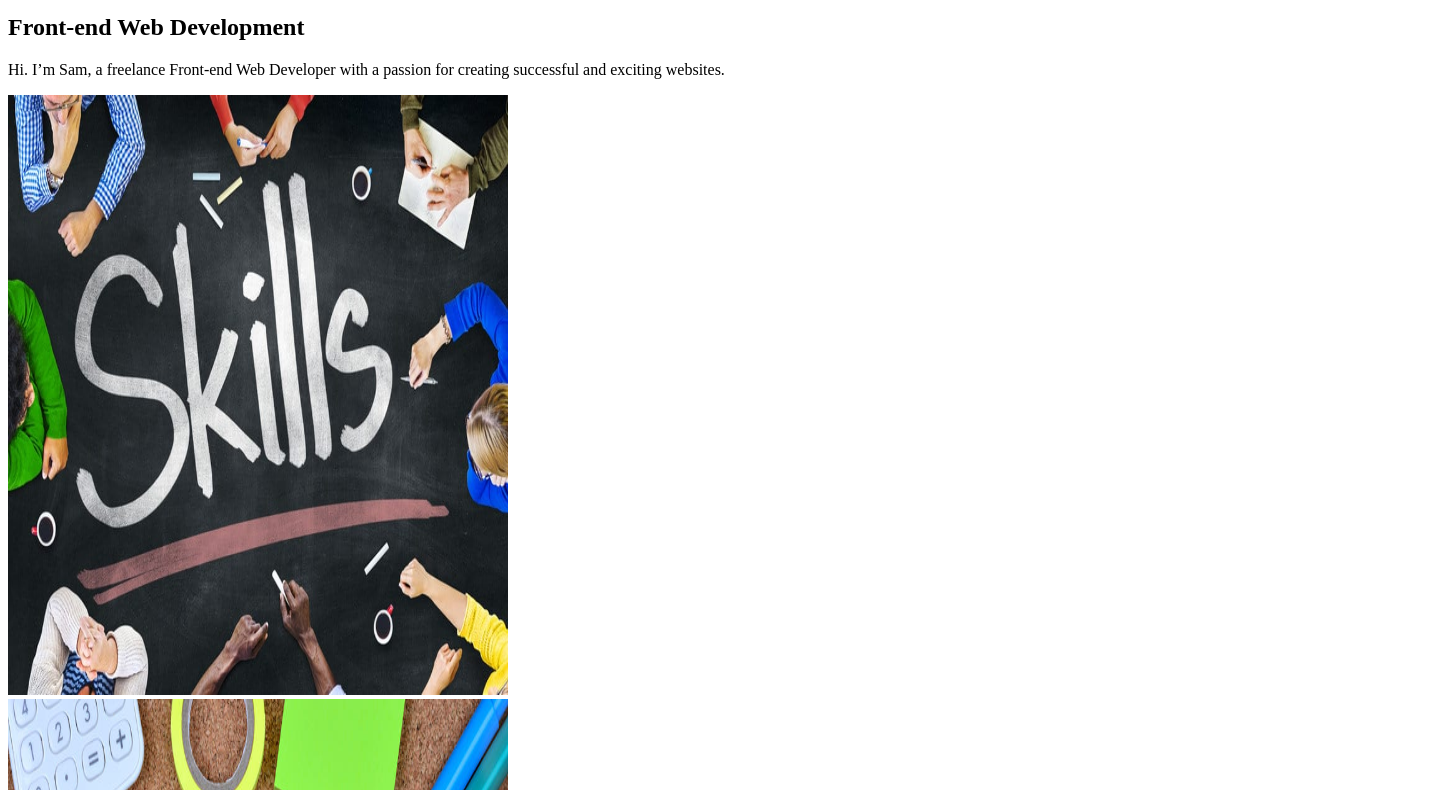
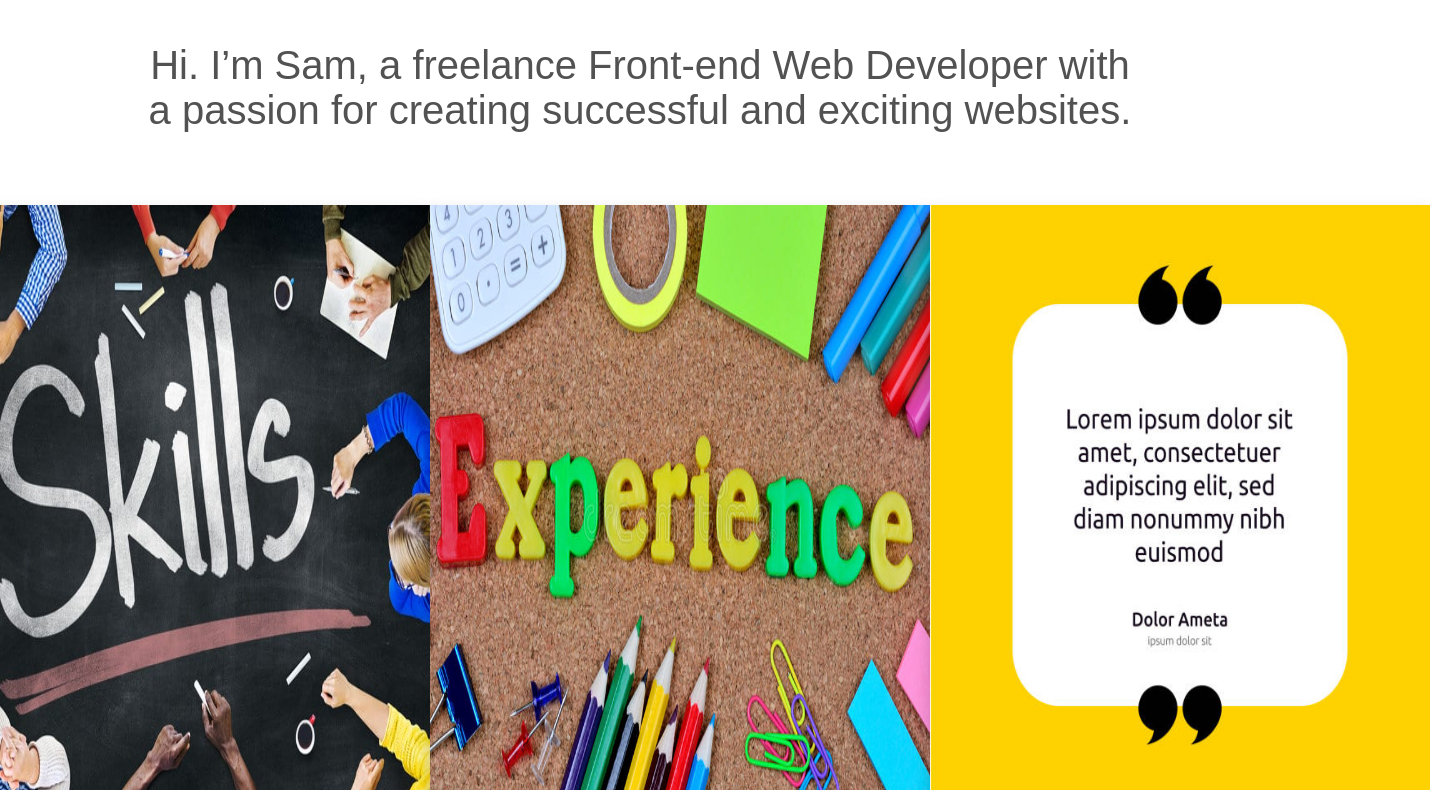
Before and after one commit to QByter/Portfolio, a plain HTML site: page index.html in a window 1280 px wide. Shown: the part 335-1125 px from the top of the page, 1430 px wide, since content can reach past the window. Drawn offline with Linux system fonts and the light colour scheme; the site is published under a folder, as on GitHub Pages, so addresses that start at the root find nothing.

Commit message:
Addressed stylesheet issue

```diff
--- a/index.html
+++ b/index.html
@@ -5,7 +5,7 @@
     <meta charset="UTF-8">
     <meta http-equiv="X-UA-Compatible" content="IE=edge">
     <meta name="viewport" content="width=device-width, initial-scale=1.0">
-    <link rel="stylesheet" href="/Assets/style.css" />
+    <link rel="stylesheet" href="Assets/style.css" />
     <title>Web Developer</title>
 </head>
 
```
